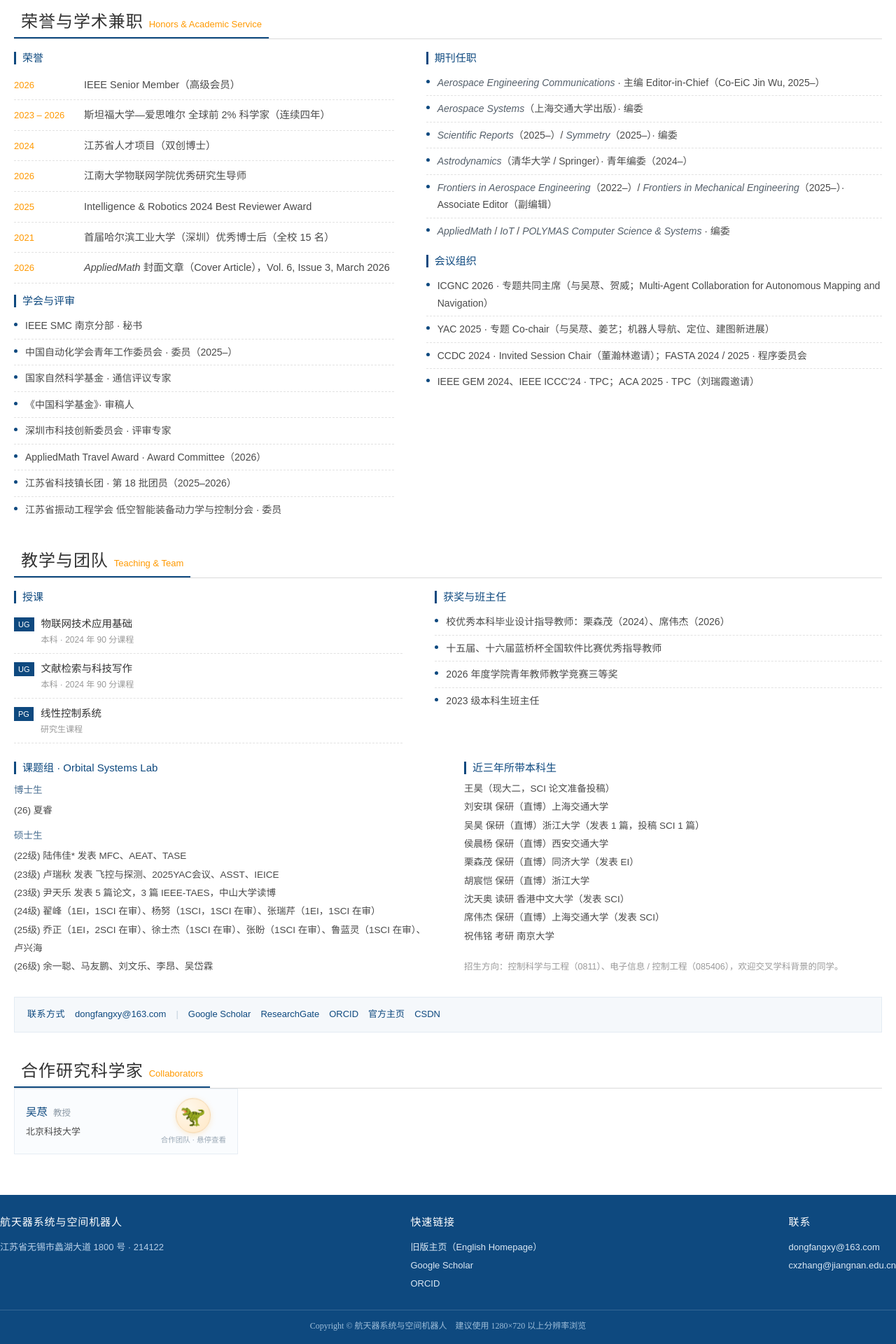
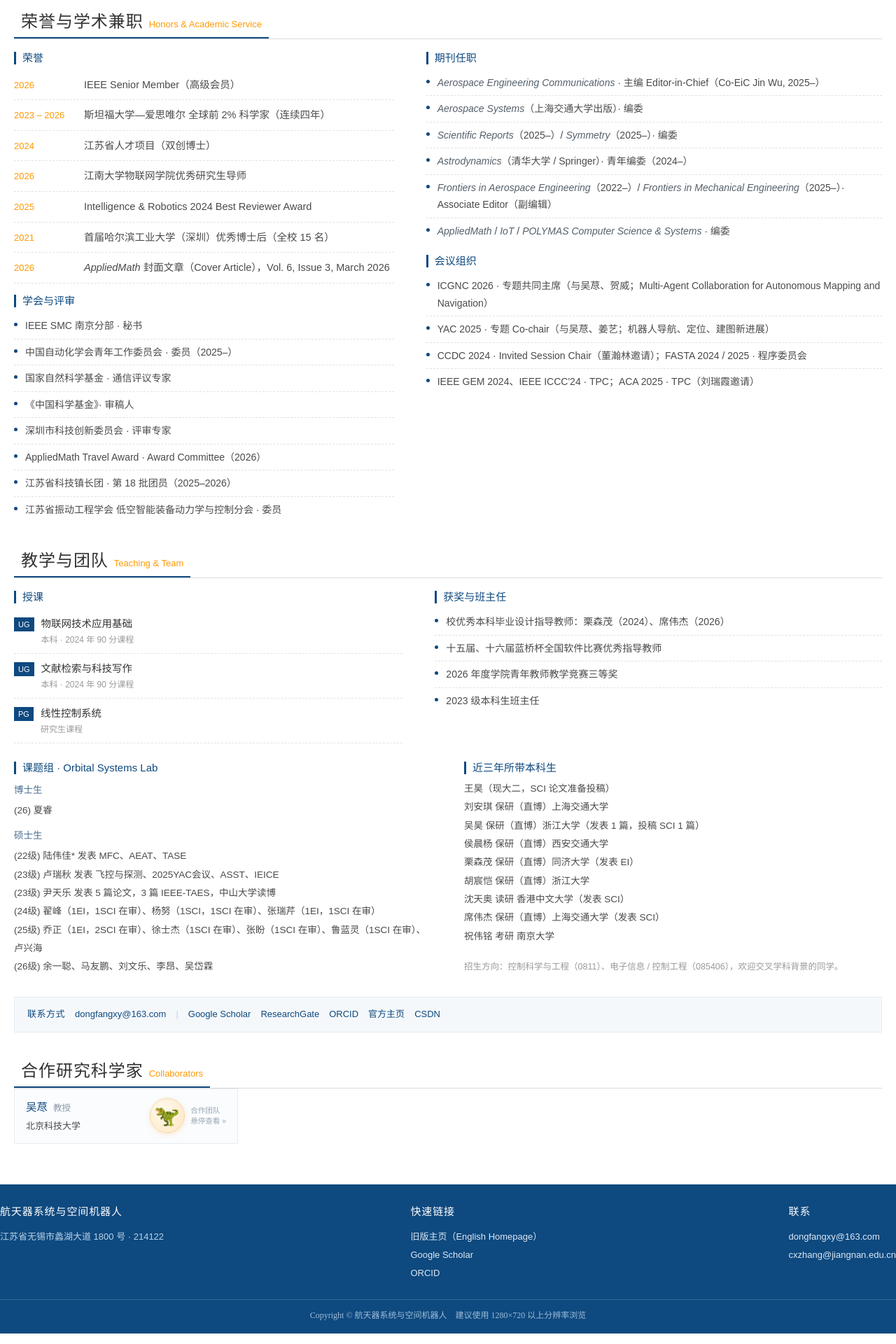
Before and after one commit to dongfangxy/dongfangxy.github.io, a Jekyll site: the page index.html, which Jekyll copies as it is, in a window 1280 px wide. Shown: the part 2097-4017 px from the top of the page at 70% size. Built offline with Jekyll 4.4.1, drawn with Linux system fonts in a browser that asks for light colours.

Commit message:
style(home): place team hint beside T-Rex to flatten card

```diff
--- a/index.html
+++ b/index.html
@@ -161,8 +161,8 @@
     border-color: #c3d8ea; box-shadow: 0 2px 12px rgba(14, 73, 127, .1); transform: translateY(-1px);
   }
   .collab-main-txt { flex: 1; }
-  .collab-rex-wrap { flex: none; display: flex; flex-direction: column; align-items: center; gap: 3px; }
-  .collab-team-hint { display: block; font-size: 10.5px; color: #9aa8b5; white-space: nowrap; line-height: 1.3; }
+  .collab-rex-wrap { flex: none; display: flex; flex-direction: row; align-items: center; gap: 8px; }
+  .collab-team-hint { display: block; font-size: 10.5px; color: #9aa8b5; white-space: nowrap; line-height: 1.45; }
   .collab-rex {
     flex: none; width: 50px; height: 50px; border-radius: 50%;
     display: flex; align-items: center; justify-content: center;
@@ -662,7 +662,7 @@
           </span>
           <span class="collab-rex-wrap">
             <span class="collab-rex" aria-hidden="true" title="学术霸王龙团队">🦖</span>
-            <span class="collab-team-hint">合作团队 · 悬停查看</span>
+            <span class="collab-team-hint">合作团队<br>悬停查看 »</span>
           </span>
         </a>
         <div class="collab-more">
```
